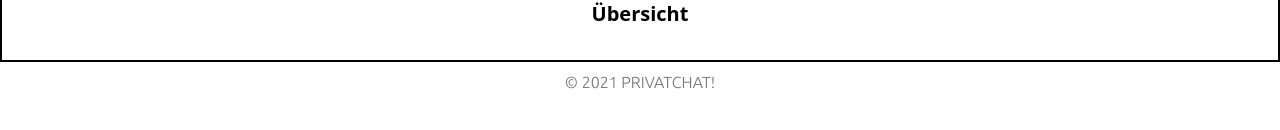
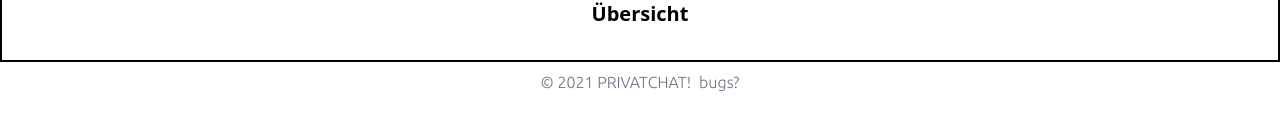
Before and after one commit to FortsetzungF/schulmappe-frontend, a Next.js app: page / in a window 1280 px wide. Shown: the part 576-706 px from the top of the page. Built offline with nearby package versions, Linux system fonts and the light colour scheme.

Commit message:
add footer component

```diff
--- /dev/null
+++ b/components/footer.js
@@ -0,0 +1,21 @@
+import Link from "next/link";
+
+export default function Footer() {
+	return (
+		<div className="relative h-8 2xl:h-5 text-center font-ubuntu font-thin text-gray-500 dark:text-gray-300">
+			<div className="absolute inset-x-0 bottom-2 uppercase">
+				&copy; 2021 Privatchat!
+
+				<span className="pl-2 normal-case">
+					<Link href="https://github.com/FortsetzungF/schulmappe-frontend/issues">
+						<a className="hover:text-red-700 transition-colors duration-500">bugs?</a>
+					</Link>
+				</span>
+
+
+
+
+			</div>
+		</div>
+	);
+}
--- a/components/homeLayout.js
+++ b/components/homeLayout.js
@@ -1,6 +1,6 @@
 import Link from 'next/link';
 import Head from 'next/head';
-import Menu from './menu';
+import Footer from './footer';
 
 export default function Layout({ children, home }) {
   return (
@@ -35,11 +35,8 @@ export default function Layout({ children, home }) {
             </main>
         </div>
       </div>
-      <div className="relative h-8 2xl:h-5 text-center uppercase font-ubuntu font-thin text-gray-500 dark:text-gray-300">
-        <div className="absolute inset-x-0 bottom-2">
-            &copy; 2021 Privatchat!
-        </div>
-      </div>
+
+      <Footer />
     </div>
   );
 }
--- a/components/layout.js
+++ b/components/layout.js
@@ -4,6 +4,7 @@ import Warning from './warning';
 import Menu from './menu';
 import UploadForm from './uploadForm';
 import AccountHeader from "./acccountHeader";
+import Footer from './footer';
 
 export default function Layout({ children, home }) {
   return (
@@ -59,11 +60,8 @@ export default function Layout({ children, home }) {
           </main>
         </div>
       </div>
-      <div className="relative h-8 2xl:h-5 text-center uppercase font-ubuntu font-thin text-gray-500 dark:text-gray-300">
-        <div className="absolute inset-x-0 bottom-2">
-            &copy; 2021 Privatchat!
-        </div>
-      </div>
+
+      <Footer />
     </div>
   );
 }
```
